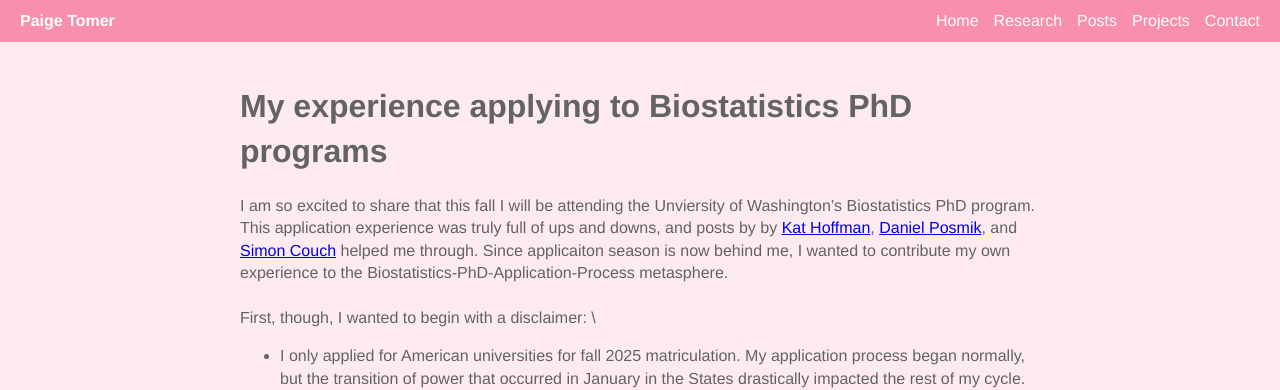
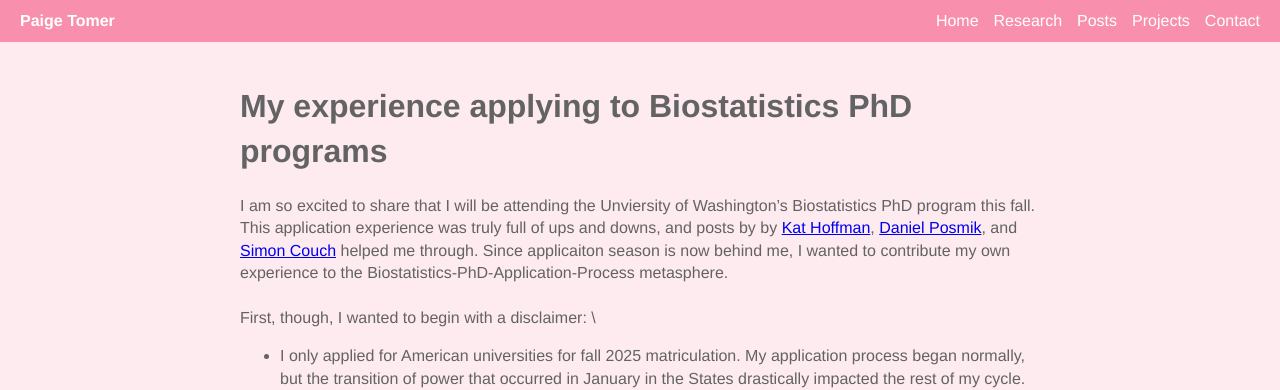
Before and after one commit to petomer-codes/petomer-website, a Jekyll site: the page built from posts/phdapplicationprocess.md, in a window 1280 px wide and 900 px high. Shown: the top 390 px of the window. Built offline with Jekyll 4.4.1, drawn with Linux system fonts in a browser that asks for light colours.

```diff
--- a/posts/phdapplicationprocess.md
+++ b/posts/phdapplicationprocess.md
@@ -3,7 +3,7 @@ layout: default
 title: Biostatistics PhD Application Process
 ---
 # My experience applying to Biostatistics PhD programs
-I am so excited to share that this fall I will be attending the Unviersity of Washington's Biostatistics PhD program. This application experience was truly full of ups and downs, and posts by  by [Kat Hoffman](https://www.khstats.com/blog/phd-apps/), [Daniel Posmik](https://posmikdc.github.io/), and [Simon Couch](https://www.simonpcouch.com/blog/2021-03-15-apply-to-stats-grad-school/) helped me through. Since applicaiton season is now behind me, I wanted to contribute my own experience to the Biostatistics-PhD-Application-Process metasphere. \
+I am so excited to share that I will be attending the Unviersity of Washington's Biostatistics PhD program this fall. This application experience was truly full of ups and downs, and posts by  by [Kat Hoffman](https://www.khstats.com/blog/phd-apps/), [Daniel Posmik](https://posmikdc.github.io/), and [Simon Couch](https://www.simonpcouch.com/blog/2021-03-15-apply-to-stats-grad-school/) helped me through. Since applicaiton season is now behind me, I wanted to contribute my own experience to the Biostatistics-PhD-Application-Process metasphere. \
 \
 First, though, I wanted to begin with a disclaimer: \
 * I only applied for American universities for fall 2025 matriculation. My application process began normally, but the transition of power that occurred in January in the States drastically impacted the rest of my cycle. This administration proposed detrimental cuts to the NIH, which frightened (rightly so) and halted grants to many universities -- meaning that admissions were frozen for a long time, cohorts were cut, and offers were rescinded. I hope this was a temporary blip in the public health world, and that your cycle will be less impacted than mine, but it does mean some of my experiences will (_hopefully_) not be generalizable.
```
